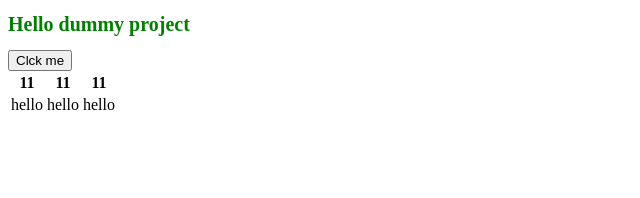
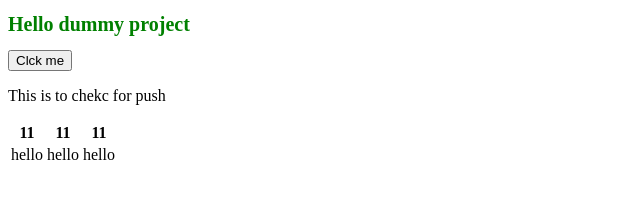
Before and after one commit to atharvaavhad/hellogit, a plain HTML site: page index.html in a window 1280 px wide. Shown: the whole page, without its empty margins (0-640 px from the left). Drawn offline with Linux system fonts and the light colour scheme.

Commit message:
new para add for push

```diff
--- a/index.html
+++ b/index.html
@@ -9,6 +9,7 @@
 	<h1 class="colorchange"> Hello dummy project </h1>
 	<button> Clck me </button>
 
+	<p> This is to chekc for push </p>
 
 	<table>
 		<tr>
```
